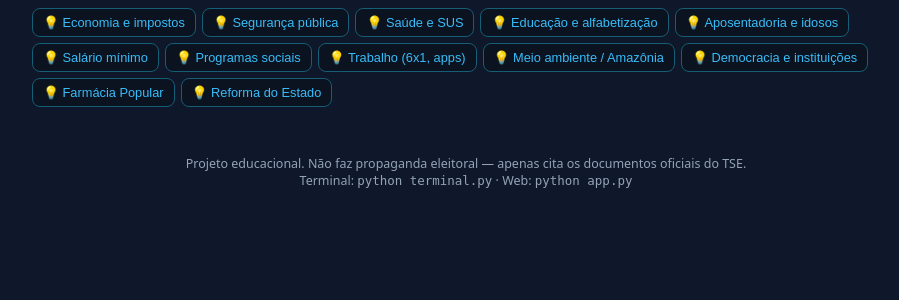
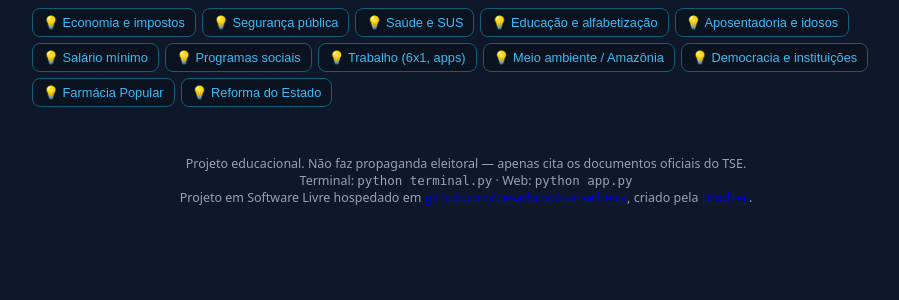
Before and after one commit to cesarbrod/conselheira, a Flask app: page / in a window 1280 px wide. Shown: the part 253-553 px from the top of the page, without its empty margins (174-1073 px from the left). Run offline with Flask 3, Linux system fonts and the light colour scheme.

Commit message:
Licença GPLv3-or-later + rodapé web com links (repo e BrodTec)

```diff
--- a/templates/index.html
+++ b/templates/index.html
@@ -79,7 +79,10 @@
 </main>
 <footer>
   Projeto educacional. Não faz propaganda eleitoral — apenas cita os documentos oficiais do TSE.<br>
-  Terminal: <code>python terminal.py</code> · Web: <code>python app.py</code>
+  Terminal: <code>python terminal.py</code> · Web: <code>python app.py</code><br>
+  Projeto em Software Livre hospedado em
+  <a href="https://github.com/cesarbrod/conselheira" target="_blank">github.com/cesarbrod/conselheira</a>,
+  criado pela <a href="https://brodtec.com" target="_blank">BrodTec</a>.
 </footer>
 <script>
 const chat = document.getElementById('chat');
```
Also changed, not shown: README.md, 1 other file.
